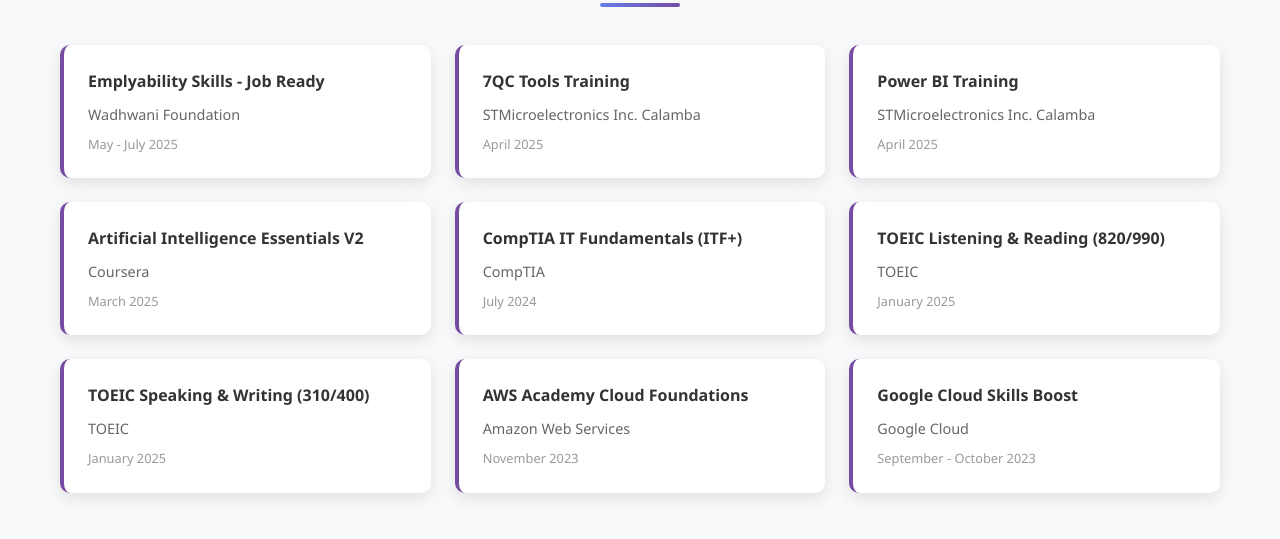
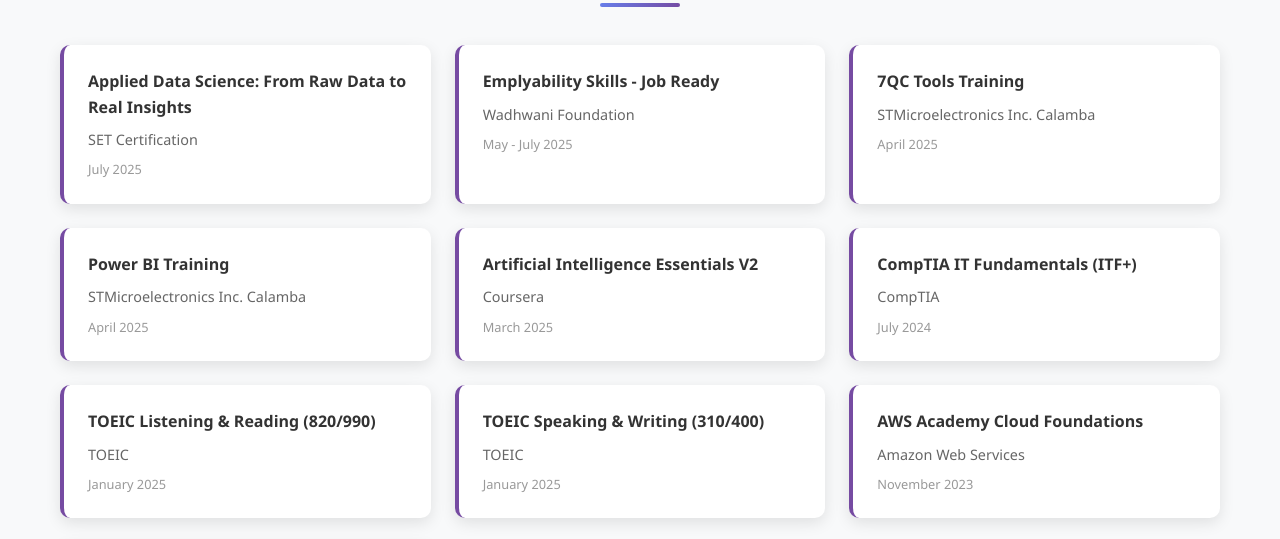
Before and after one commit to Jonard14/MyWebsitePortfolio, a website: page certifications.html in a window 1280 px wide. Shown: the part 198-737 px from the top of the page. Drawn offline with Linux system fonts and the light colour scheme.

Commit message:
changed desc in home page, and added cert

```diff
--- a/certifications.html
+++ b/certifications.html
@@ -20,6 +20,11 @@
         <div class="container">
             <h2 class="section-title">Certifications</h2>
             <div class="cert-grid">
+                <div class="cert-card">
+                    <div class="cert-title">Applied Data Science: From Raw Data to Real Insights</div>
+                    <div class="cert-issuer">SET Certification</div>
+                    <div class="cert-date">July 2025</div>
+                </div>
                 <div class="cert-card">
                     <div class="cert-title">Emplyability Skills - Job Ready</div>
                     <div class="cert-issuer">Wadhwani Foundation</div>
```
Also changed, not shown: index.html (+1 -2 lines), 2 other files.
